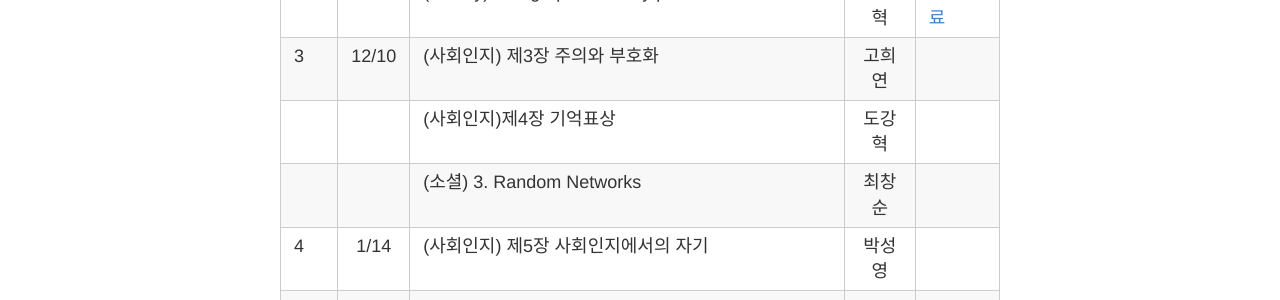
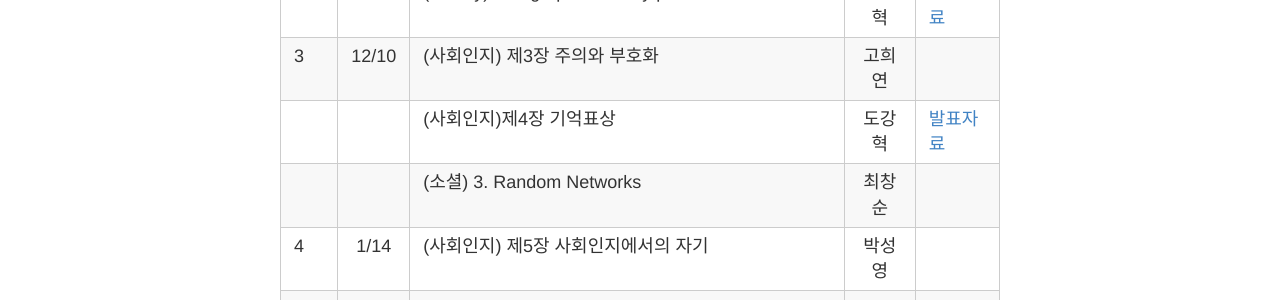
Before and after one commit to psygement/psypoli, a Jekyll site: the page built from _posts/2015-12-30-SCHEDULE.md, in a window 1280 px wide. Shown: the part 918-1218 px from the top of the page. Built offline with Jekyll 4.4.1, drawn with Linux system fonts in a browser that asks for light colours; Markdown is read by kramdown in place of the engine named in the settings.

Commit message:
Update 2015-12-30-SCHEDULE.md

```diff
--- a/_posts/2015-12-30-SCHEDULE.md
+++ b/_posts/2015-12-30-SCHEDULE.md
@@ -22,7 +22,7 @@ title: 스터디 일정 & 커리큘럼 & 발표자료
 |   |    |(정치) 3 Analyzing Issue Scales(1) |김무성 | [발표자료](http://nbviewer.ipython.org/github/psygement/psypoli/blob/master/part1/votingR/ch03/3_Analyzing_Issue_Scales.ipynb)|
 |   |    |(소셜Py) 2. A graph for every problem |도강혁 |[발표자료](https://drive.google.com/file/d/0B8jRwq3FKlMId1JJRWphQndUNEk/view) |
 | 3 |12/10 |(사회인지) 제3장 주의와 부호화  |고희연 | |
-|   |    |(사회인지)제4장 기억표상 |도강혁 | |
+|   |    |(사회인지)제4장 기억표상 |도강혁 |[발표자료](https://drive.google.com/file/d/0B8jRwq3FKlMIaEVmbGJhdUZZWDQ/view) |
 |   |    |(소셜) 3. Random Networks  |최창순 | |
 | 4 |1/14 |(사회인지) 제5장 사회인지에서의 자기 |박성영 | |
 |   |    |(소셜) 4. Strategic Network Formation |윤성원 | |
```
